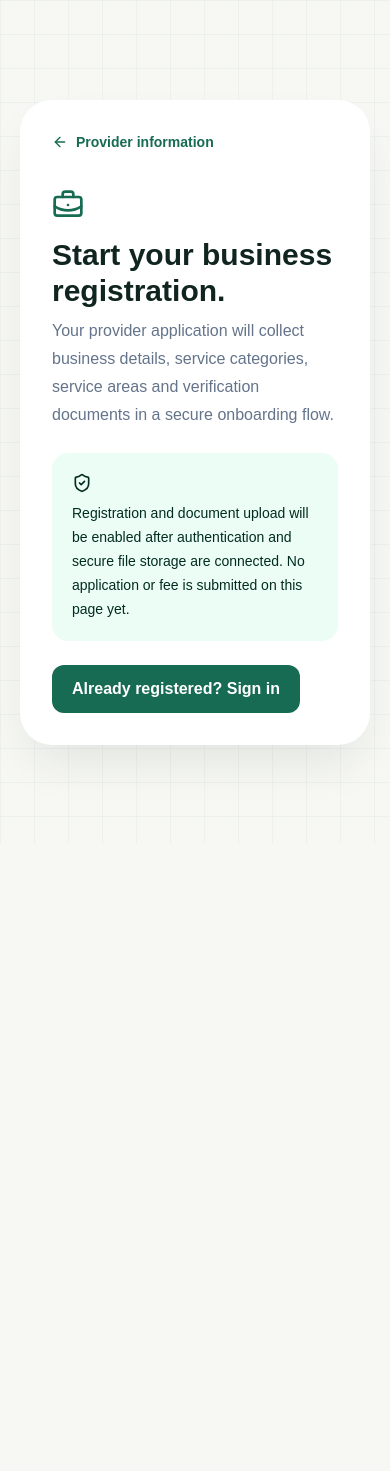
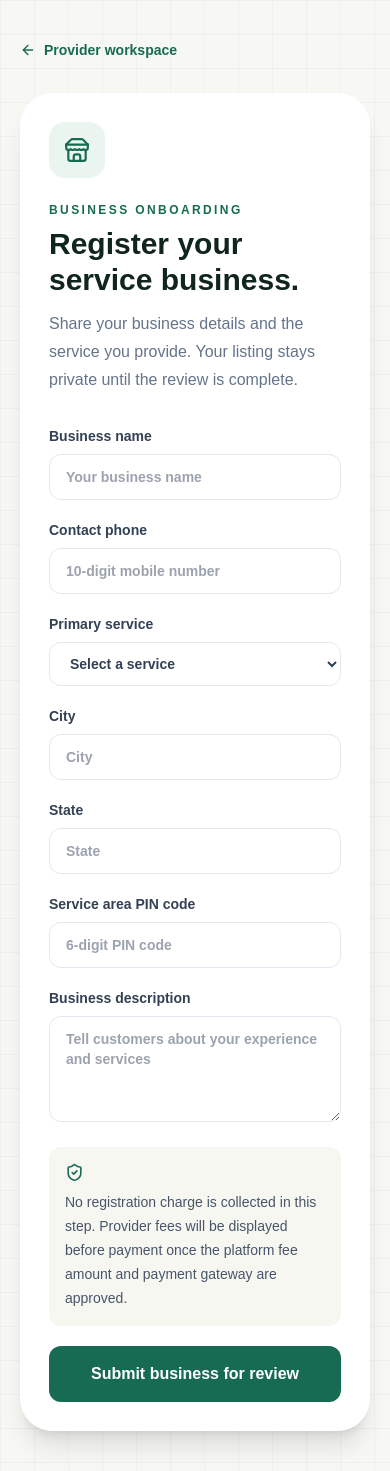
Before and after one commit to infoaisoft26-byte/KaamSetu, a Next.js app: page /provider/register in a window 390 px wide. Before the commit the page ends 844 px from the top, so only its background shows below. Built offline with nearby package versions, Linux system fonts and the light colour scheme.

Commit message:
Build provider business onboarding form

```diff
--- a/src/app/provider/register/page.tsx
+++ b/src/app/provider/register/page.tsx
@@ -1,3 +1,52 @@
+"use client";
+
 import Link from "next/link";
-import { ArrowLeft, BriefcaseBusiness, ShieldCheck } from "lucide-react";
-export default function ProviderRegister(){return <main className="soft-grid grid min-h-screen place-items-center px-5 py-10"><div className="w-full max-w-xl rounded-[2rem] bg-white p-8 shadow-2xl shadow-emerald-950/10 sm:p-10"><Link href="/provider/join" className="inline-flex items-center gap-2 text-sm font-bold text-forest"><ArrowLeft size={16}/> Provider information</Link><BriefcaseBusiness className="mt-8 text-forest" size={32}/><h1 className="mt-4 text-3xl font-black">Start your business registration.</h1><p className="mt-2 leading-7 text-slate-500">Your provider application will collect business details, service categories, service areas and verification documents in a secure onboarding flow.</p><div className="mt-6 rounded-2xl bg-emerald-50 p-5 text-sm leading-6 text-emerald-950"><ShieldCheck className="mb-2" size={20}/> Registration and document upload will be enabled after authentication and secure file storage are connected. No application or fee is submitted on this page yet.</div><Link href="/provider/login" className="mt-6 inline-flex rounded-xl bg-forest px-5 py-3 font-extrabold text-white">Already registered? Sign in</Link></div></main>}
+import { FormEvent, useState } from "react";
+import { useRouter } from "next/navigation";
+import { ArrowLeft, LoaderCircle, Store, ShieldCheck } from "lucide-react";
+
+const services = [
+  ["AC servicing","ac-servicing"],["AC installation","ac-installation"],
+  ["Electrical repair","electrical-repair"],["Wiring and fitting","wiring-fitting"],
+  ["Tap and pipe repair","tap-pipe-repair"],["Bathroom plumbing","bathroom-plumbing"],
+  ["RO servicing","ro-servicing"],["RO installation","ro-installation"],
+  ["Deep home cleaning","deep-cleaning"],["Bathroom cleaning","bathroom-cleaning"],
+  ["General pest control","general-pest-control"],["Termite treatment","termite-treatment"],
+  ["Furniture repair","furniture-repair"],["Furniture installation","furniture-installation"],
+  ["Washing machine repair","washing-machine-repair"],["Refrigerator repair","refrigerator-repair"],
+];
+
+export default function ProviderRegister(){
+  const router=useRouter();
+  const [busy,setBusy]=useState(false);
+  const [message,setMessage]=useState("");
+  const [error,setError]=useState(false);
+  async function submit(e:FormEvent<HTMLFormElement>){
+    e.preventDefault();setBusy(true);setMessage("");setError(false);
+    const form=new FormData(e.currentTarget);
+    try{
+      const res=await fetch("/api/provider/register",{method:"POST",headers:{"Content-Type":"application/json"},body:JSON.stringify({
+        businessName:form.get("businessName"),phone:form.get("phone"),city:form.get("city"),state:form.get("state"),
+        postalCode:form.get("postalCode"),description:form.get("description"),subcategorySlug:form.get("subcategorySlug")
+      })});
+      const data=await res.json();
+      if(!res.ok) throw new Error(data.error||"Could not submit registration.");
+      setMessage(data.message||"Registration submitted.");
+      setTimeout(()=>router.push("/provider/dashboard"),1000);
+    }catch(err){setError(true);setMessage(err instanceof Error?err.message:"Please try again.");}
+    finally{setBusy(false);}
+  }
+  return <main className="soft-grid min-h-screen px-5 py-10"><div className="mx-auto max-w-3xl"><Link href="/provider/dashboard" className="inline-flex items-center gap-2 text-sm font-bold text-forest"><ArrowLeft size={16}/> Provider workspace</Link><section className="mt-7 rounded-[2rem] border border-white bg-white p-7 shadow-xl sm:p-10"><div className="grid h-14 w-14 place-items-center rounded-2xl bg-mint text-forest"><Store size={26}/></div><p className="mt-6 text-xs font-black uppercase tracking-[.2em] text-forest">Business onboarding</p><h1 className="mt-2 text-3xl font-black">Register your service business.</h1><p className="mt-3 leading-7 text-slate-500">Share your business details and the service you provide. Your listing stays private until the review is complete.</p>
+  <form onSubmit={submit} className="mt-8 grid gap-5 sm:grid-cols-2">
+    <label className="text-sm font-bold text-slate-700 sm:col-span-2">Business name<input name="businessName" required maxLength={120} className="mt-2 w-full rounded-xl border border-slate-200 px-4 py-3 outline-none focus:border-emerald-500" placeholder="Your business name"/></label>
+    <label className="text-sm font-bold text-slate-700">Contact phone<input name="phone" required inputMode="tel" minLength={10} maxLength={16} className="mt-2 w-full rounded-xl border border-slate-200 px-4 py-3 outline-none focus:border-emerald-500" placeholder="10-digit mobile number"/></label>
+    <label className="text-sm font-bold text-slate-700">Primary service<select name="subcategorySlug" required defaultValue="" className="mt-2 w-full rounded-xl border border-slate-200 bg-white px-4 py-3 outline-none focus:border-emerald-500"><option value="" disabled>Select a service</option>{services.map(([label,value])=><option key={value} value={value}>{label}</option>)}</select></label>
+    <label className="text-sm font-bold text-slate-700">City<input name="city" required className="mt-2 w-full rounded-xl border border-slate-200 px-4 py-3 outline-none focus:border-emerald-500" placeholder="City"/></label>
+    <label className="text-sm font-bold text-slate-700">State<input name="state" required className="mt-2 w-full rounded-xl border border-slate-200 px-4 py-3 outline-none focus:border-emerald-500" placeholder="State"/></label>
+    <label className="text-sm font-bold text-slate-700 sm:col-span-2">Service area PIN code<input name="postalCode" required inputMode="numeric" pattern="[0-9]{6}" maxLength={6} className="mt-2 w-full rounded-xl border border-slate-200 px-4 py-3 outline-none focus:border-emerald-500" placeholder="6-digit PIN code"/></label>
+    <label className="text-sm font-bold text-slate-700 sm:col-span-2">Business description<textarea name="description" rows={4} maxLength={1000} className="mt-2 w-full rounded-xl border border-slate-200 px-4 py-3 outline-none focus:border-emerald-500" placeholder="Tell customers about your experience and services"/></label>
+    {message&&<p role="status" className={`rounded-xl p-4 text-sm sm:col-span-2 ${error?"bg-rose-50 text-rose-700":"bg-emerald-50 text-emerald-800"}`}>{message}</p>}
+    <div className="rounded-xl bg-sand p-4 text-sm leading-6 text-slate-600 sm:col-span-2"><ShieldCheck className="mb-2 text-forest" size={19}/> No registration charge is collected in this step. Provider fees will be displayed before payment once the platform fee amount and payment gateway are approved.</div>
+    <button disabled={busy} className="flex items-center justify-center gap-2 rounded-xl bg-forest px-5 py-4 font-extrabold text-white disabled:opacity-60 sm:col-span-2">{busy?<LoaderCircle className="animate-spin" size={18}/>: "Submit business for review"}</button>
+  </form></section></div></main>
+}
```
